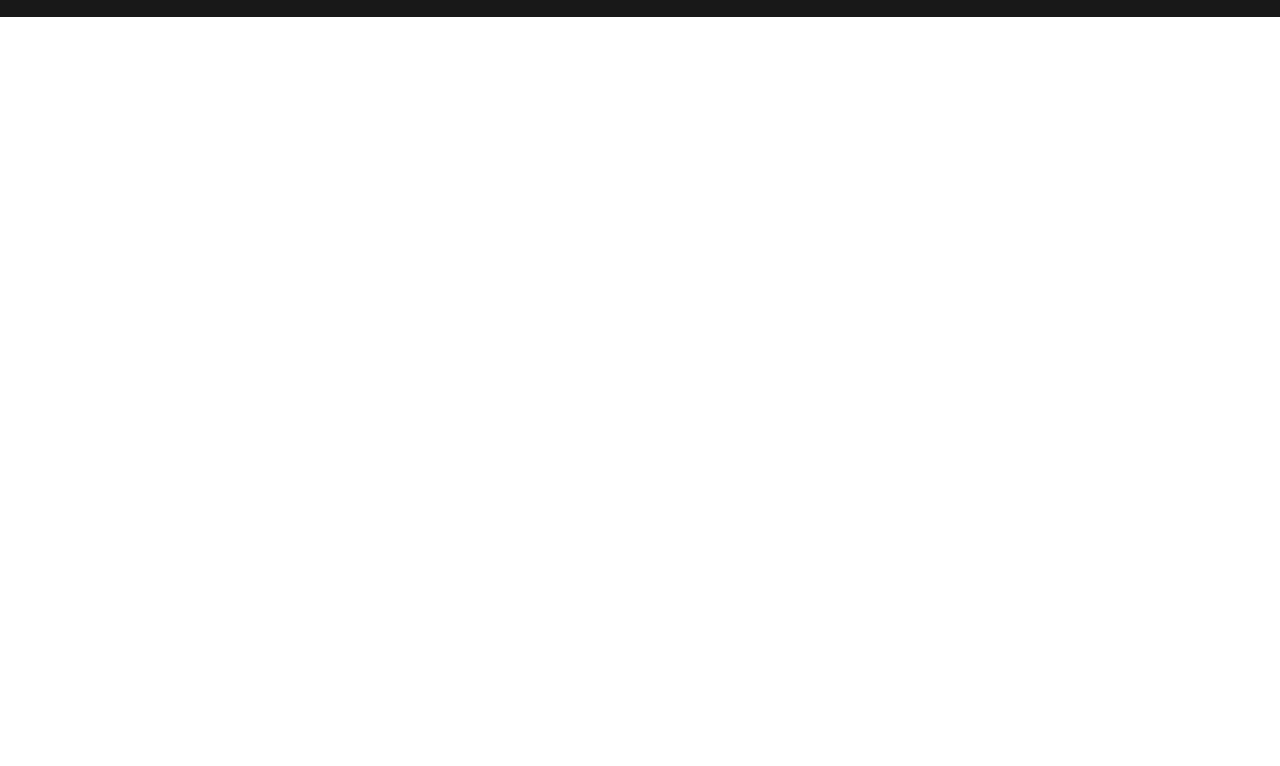
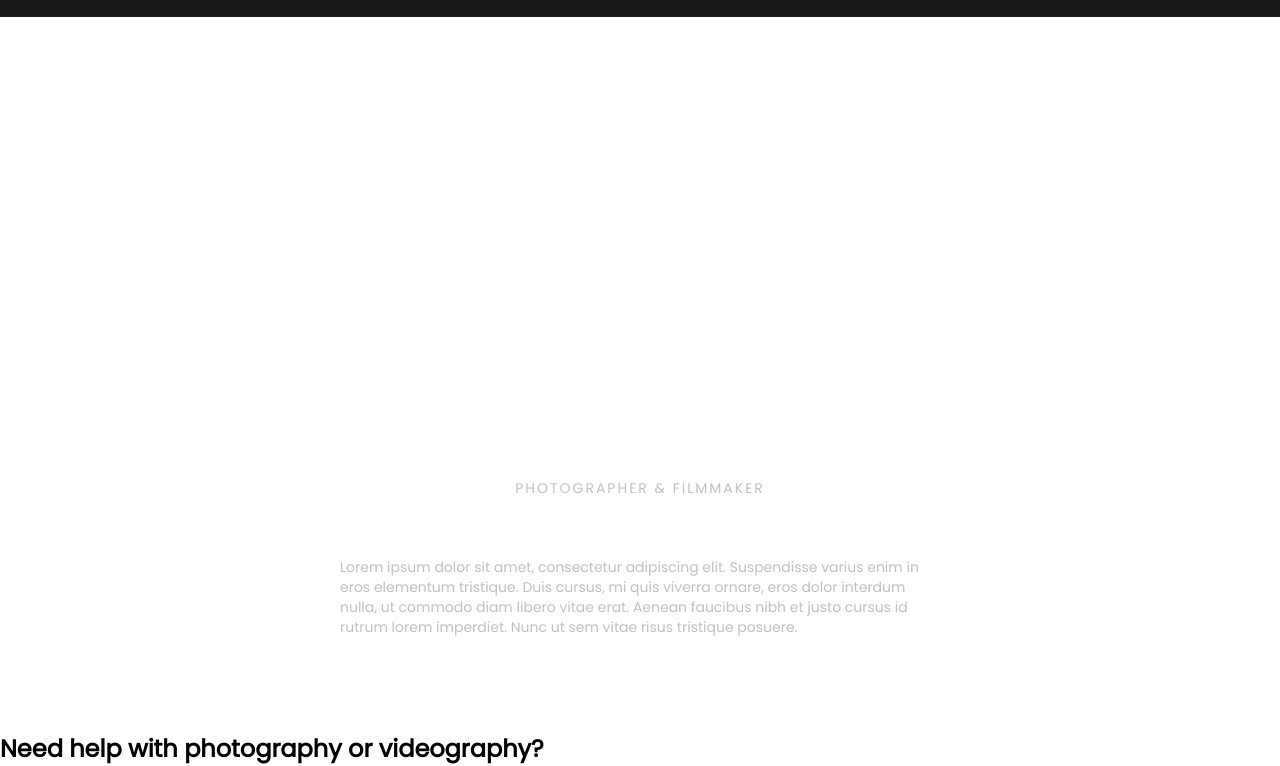
Before and after one commit to chikitossss/Aperture, a plain HTML site: page index.html in a window 1280 px wide. Shown: the part 69-835 px from the top of the page. Before the commit the page ends 800 px from the top, so only its background shows below. Drawn offline with Linux system fonts and the light colour scheme.

Commit message:
creat new section

```diff
--- a/css/style.css
+++ b/css/style.css
@@ -54,3 +54,39 @@ header nav ul li:last-of-type a{
     background-size: cover;
     height: calc(100vh - 86px);
 }
+.span_text{
+    font-family: 'Poppins', sans-serif;
+    font-style: normal;
+    font-weight: 400;
+    font-size: 14px;
+    line-height: 20px;
+    text-align: center;
+    letter-spacing: 2px;
+    text-transform: uppercase;
+    color: #C0C0C0;
+    justify-content: center;
+    display: flex;
+    padding-top: 461px;
+}
+h1{
+    font-family: 'Poppins', sans-serif;
+    font-style: normal;
+    font-weight: 400;
+    font-size: 54px;
+    line-height: 59px;
+    color: #FFFFFF;
+    display: flex;
+    justify-content: center;
+}
+.p_text{
+    font-family: 'Poppins', sans-serif;
+    font-style: normal;
+    font-weight: 400;
+    font-size: 14px;
+    line-height: 20px;
+    color: #C0C0C0;
+    display: flex;
+    justify-content: center;
+    margin: auto;
+    max-width: 600px;
+}
--- a/index.html
+++ b/index.html
@@ -40,10 +40,17 @@
 <main>
     <section class="main_banner">
         <div class="container">
-
+            <span class="span_text">Photographer & Filmmaker</span>
+            <h1>Aperture Studios</h1>
+            <p class="p_text">Lorem ipsum dolor sit amet, consectetur adipiscing elit. Suspendisse varius enim in eros elementum tristique. Duis cursus, mi quis viverra ornare, eros dolor interdum nulla, ut commodo diam libero vitae erat. Aenean faucibus nibh et justo cursus id rutrum lorem imperdiet. Nunc ut sem vitae risus tristique posuere.</p>
 
         </div>
+    </section>
+    <section>
+        <div>
+            <h2>Need help with photography or videography?</h2>
 
+        </div>
     </section>
 </main>
 </body>
```
